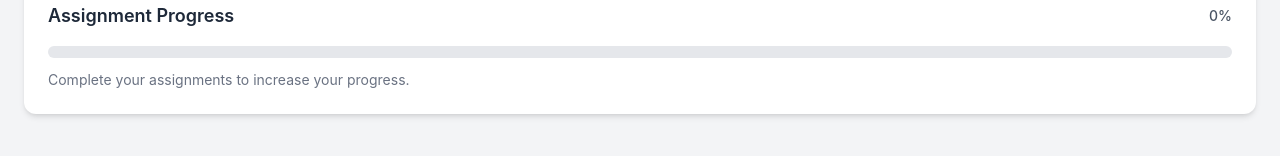
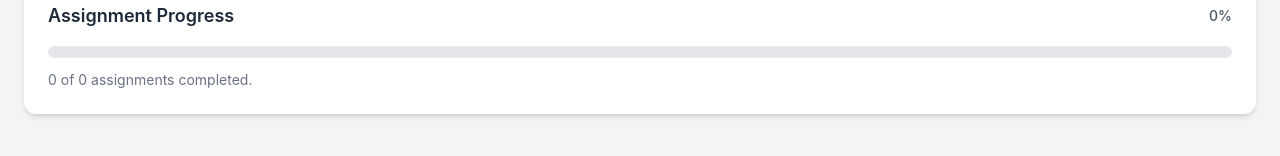
Before and after one commit to tuhinXtg/Student_Assignment_Tracker, a React (Vite) app in the folder frontend/: page /dashboard in a window 1280 px wide. Shown: the part 386-542 px from the top of the page. Built offline with nearby package versions, Linux system fonts and the light colour scheme; no server answers; sample sign-in values are in the browser's storage.

Commit message:
feat: implement dynamic assignment progress bar

```diff
--- a/frontend/src/components/dashboard/ProgressCard.tsx
+++ b/frontend/src/components/dashboard/ProgressCard.tsx
@@ -1,6 +1,14 @@
-export default function ProgressCard() {
-    const completionPercentage = 0;
+interface ProgressCardProps {
+    completionPercentage: number;
+    completedAssignments: number;
+    totalAssignments: number;
+}
 
+export default function ProgressCard({
+    completionPercentage,
+    completedAssignments,
+    totalAssignments,
+}: ProgressCardProps) {
     return (
         <div className="bg-white rounded-xl shadow-md p-6 mt-6">
             <div className="flex items-center justify-between">
@@ -21,7 +29,7 @@ export default function ProgressCard() {
             </div>
 
             <p className="text-sm text-gray-500 mt-3">
-                Complete your assignments to increase your progress.
+                {completedAssignments} of {totalAssignments} assignments completed.
             </p>
         </div>
     );
--- a/frontend/src/pages/Dashboard.tsx
+++ b/frontend/src/pages/Dashboard.tsx
@@ -26,6 +26,8 @@ export default function Dashboard() {
         completed: 0,
         overdue: 0,
     });
+
+    const [completionPercentage, setCompletionPercentage] = useState(0);
 
     const navigate = useNavigate();
 
@@ -56,12 +58,19 @@ export default function Dashboard() {
                     );
                 }).length;
 
+                const progress =
+                    total === 0
+                        ? 0
+                        : Math.round((completed / total) * 100);
+
                 setStats({
                     total,
                     pending,
                     completed,
                     overdue,
                 });
+
+                setCompletionPercentage(progress);
             } catch (error) {
                 console.error("Failed to load dashboard statistics:", error);
             }
@@ -89,7 +98,11 @@ export default function Dashboard() {
 
             <StatisticsCards stats={stats} />
 
-            <ProgressCard />
+            <ProgressCard
+                completionPercentage={completionPercentage}
+                completedAssignments={stats.completed}
+                totalAssignments={stats.total}
+            />
         </div>
     );
 }
```
